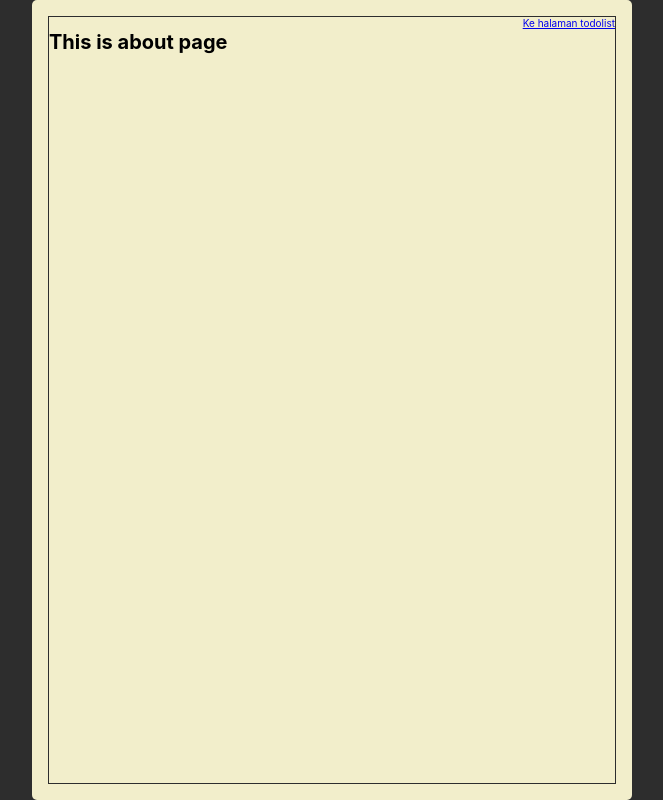
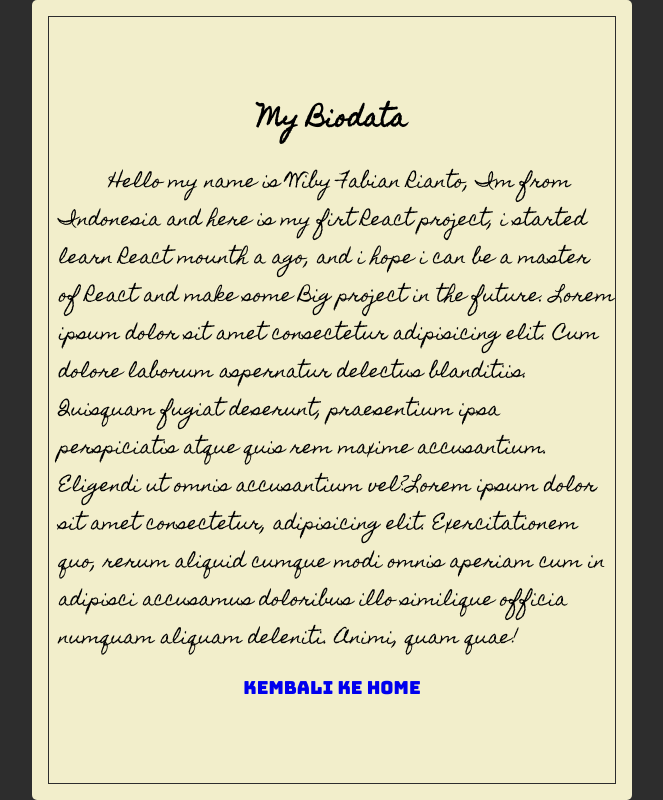
Before and after one commit to WibyFabian08/React-Todo-List, a React (Create React App) app: page /About in a window 1280 px wide. Shown: the whole page, without its empty margins (308-971 px from the left). Built offline with nearby package versions, Linux system fonts and the light colour scheme.

Commit message:
31. Styling About Link

```diff
--- a/src/App.js
+++ b/src/App.js
@@ -3,7 +3,7 @@ import { BrowserRouter as Router, Switch, Route } from "react-router-dom";
 import "./styles.css";
 
 import TodoList from "./pages/TodoList";
-import About from "./about/About";
+import About from "./pages/About";
 
 export default function App() {
   return (
--- a/src/about/About.jsx
+++ /dev/null
@@ -1,18 +0,0 @@
-import React from "react";
-
-import Container from "../layout/Container";
-import Paper from "../components/paper/Paper";
-import { Link } from "react-router-dom";
-
-const About = function () {
-  return (
-    <Paper>
-      <Container>
-        <h1>This is about page</h1>
-        <Link to="/">Ke halaman todolist</Link>
-      </Container>
-    </Paper>
-  );
-};
-
-export default About;
--- /dev/null
+++ b/src/about/AboutContent.jsx
@@ -0,0 +1,39 @@
+/** @jsx jsx */
+import React from "react";
+import { jsx } from "@emotion/core";
+
+import Container from "../layout/Container";
+import Item from "../layout/Item";
+import { Link } from "react-router-dom";
+import * as styles from "./aboutComponent.styles";
+
+const AboutContent = function () {
+  return (
+    <Container flexDirection="column" alignItem="center">
+      <Item>
+        <h1 css={styles.header}>My Biodata</h1>
+      </Item>
+      <Item>
+        <p css={styles.deskripsi}>
+          Hello my name is Wiby Fabian Rianto, Im from Indonesia and here is my
+          firt React project, i started learn React mounth a ago, and i hope i
+          can be a master of React and make some Big project in the future.
+          Lorem ipsum dolor sit amet consectetur adipisicing elit. Cum dolore
+          laborum aspernatur delectus blanditiis. Quisquam fugiat deserunt,
+          praesentium ipsa perspiciatis atque quis rem maxime accusantium.
+          Eligendi ut omnis accusantium vel?Lorem ipsum dolor sit amet
+          consectetur, adipisicing elit. Exercitationem quo, rerum aliquid
+          cumque modi omnis aperiam cum in adipisci accusamus doloribus illo
+          similique officia numquam aliquam deleniti. Animi, quam quae!
+        </p>
+      </Item>
+      <Item>
+        <Link css={styles.link} to="/">
+          Kembali Ke Home
+        </Link>
+      </Item>
+    </Container>
+  );
+};
+
+export default AboutContent;
--- /dev/null
+++ b/src/about/aboutComponent.styles.js
@@ -0,0 +1,28 @@
+import { css } from "@emotion/core";
+
+export const header = function () {
+  return css`
+    font-family: "Homemade Apple", sans-serif;
+    font-size: 24px;
+    flex-direction: "column";
+    margin: auto;
+    margin-top: 52%;
+  `;
+};
+
+export const deskripsi = function () {
+  return css`
+    font-family: "Homemade Apple", sans-serif;
+    font-size: 18px;
+    text-indent: 50px;
+    padding-left: 10px;
+  `;
+};
+
+export const link = function () {
+  return css`
+    font-family: "Bungee", sans-serif;
+    text-decoration: none;
+    font-size: 18px;
+  `;
+};
--- /dev/null
+++ b/src/pages/About.jsx
@@ -0,0 +1,17 @@
+import React from "react";
+
+// import Container from "../layout/Container";
+import Paper from "../components/paper/Paper";
+import AboutComponent from "../about/AboutContent";
+
+// import { toTodoPage } from "./about.styles";
+
+const About = function () {
+  return (
+    <Paper>
+      <AboutComponent></AboutComponent>
+    </Paper>
+  );
+};
+
+export default About;
```
Also changed, not shown: .codesandbox/workspace.json (added).
